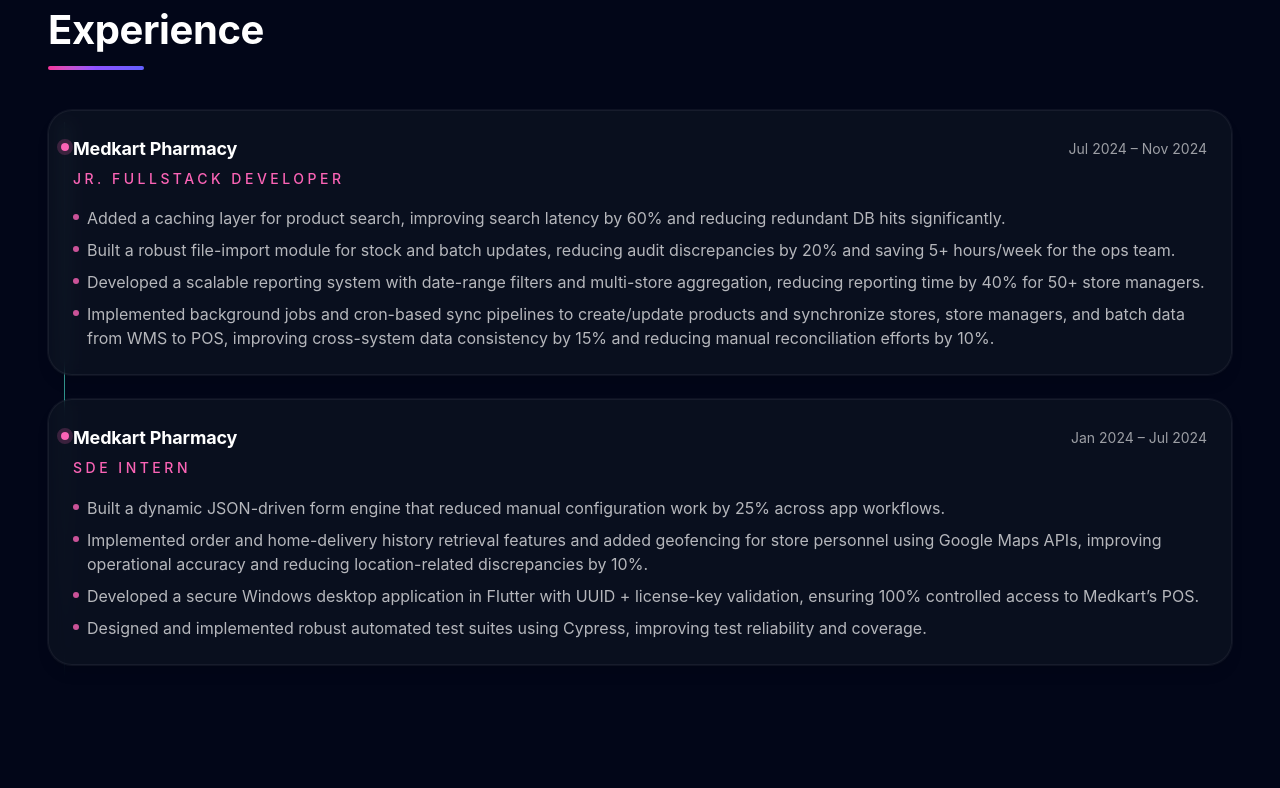
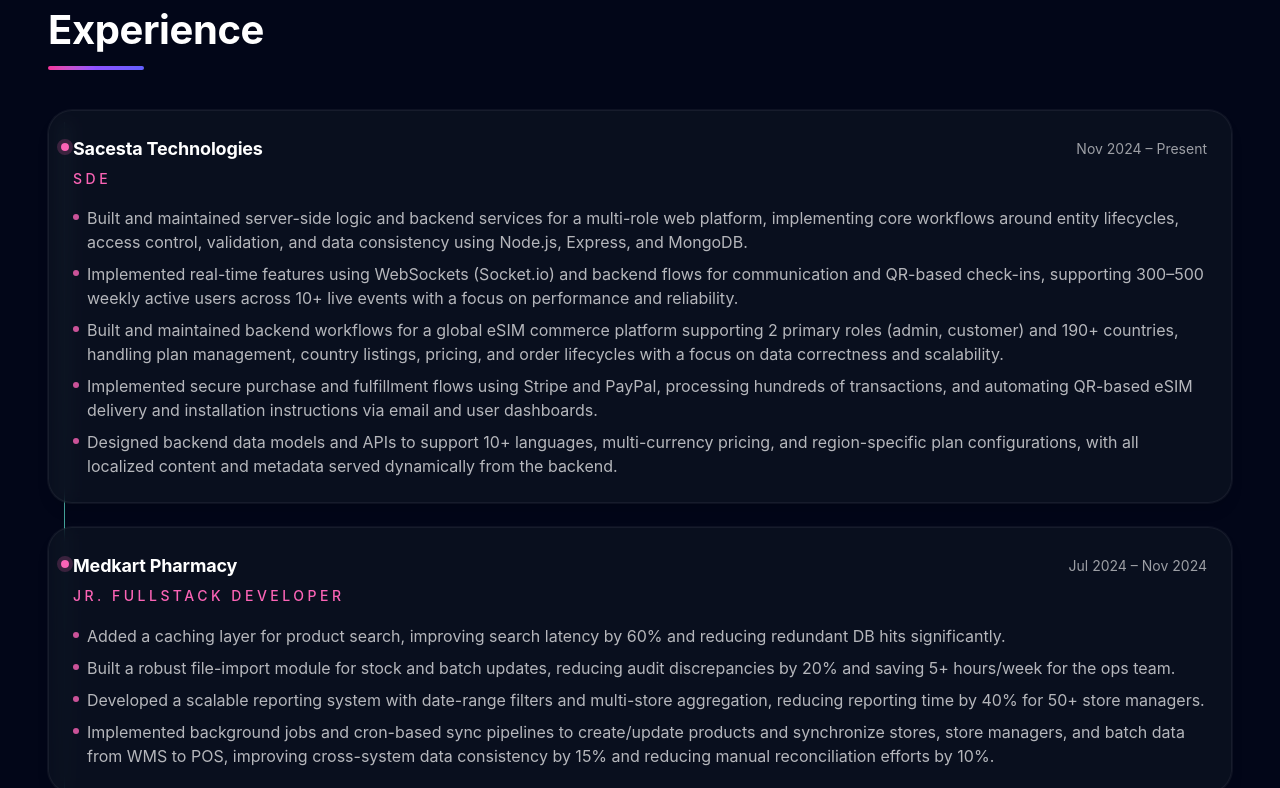
Before and after one commit to yjp1406/yagnesh-portfolio, a React (Vite) app: page / in a window 1280 px wide. Shown: the part 1520-2308 px from the top of the page. Built offline with nearby package versions, Linux system fonts and the light colour scheme.

Commit message:
new experience added

```diff
--- a/src/sections/Experience.jsx
+++ b/src/sections/Experience.jsx
@@ -25,6 +25,18 @@
       <div className="container grid gap-10">
         <SectionHeading eyebrow="Career" title="Experience" />
         <div className="relative grid gap-6 before:absolute before:left-4 before:top-3 before:h-full before:w-px before:bg-gradient-to-b before:from-teal-200 before:via-teal-300/60 before:to-transparent dark:before:from-teal-500/40 dark:before:via-teal-500/10">
+        <ExperienceItem
+            org="Sacesta Technologies"
+            role="SDE"
+            period="Nov 2024 – Present"
+            bullets={[
+              'Built and maintained server-side logic and backend services for a multi-role web platform, implementing core workflows around entity lifecycles, access control, validation, and data consistency using Node.js, Express, and MongoDB.',
+              'Implemented real-time features using WebSockets (Socket.io) and backend flows for communication and QR-based check-ins, supporting 300–500 weekly active users across 10+ live events with a focus on performance and reliability.',
+              'Built and maintained backend workflows for a global eSIM commerce platform supporting 2 primary roles (admin, customer) and 190+ countries, handling plan management, country listings, pricing, and order lifecycles with a focus on data correctness and scalability.',
+              'Implemented secure purchase and fulfillment flows using Stripe and PayPal, processing hundreds of transactions, and automating QR-based eSIM delivery and installation instructions via email and user dashboards.',
+              'Designed backend data models and APIs to support 10+ languages, multi-currency pricing, and region-specific plan configurations, with all localized content and metadata served dynamically from the backend.'
+            ]}
+          />
           <ExperienceItem
             org="Medkart Pharmacy"
             role="Jr. Fullstack Developer"
```
